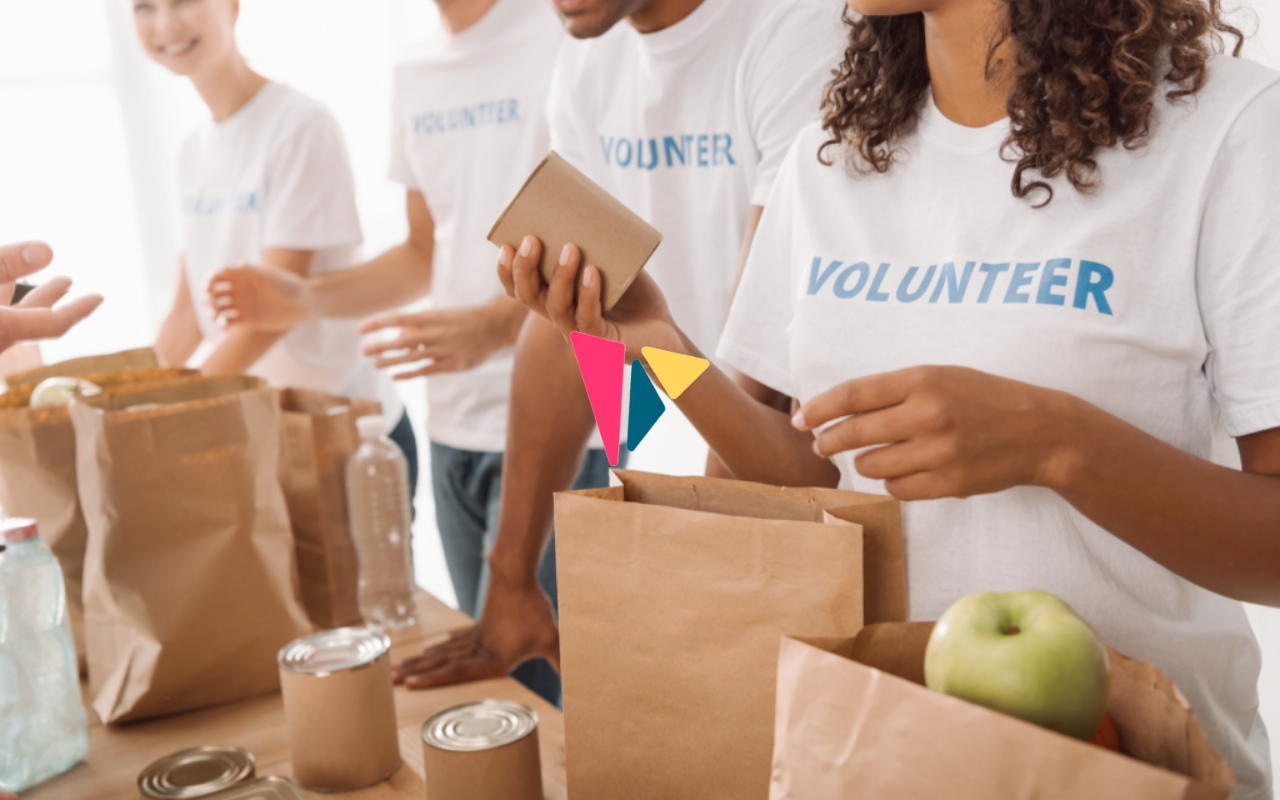
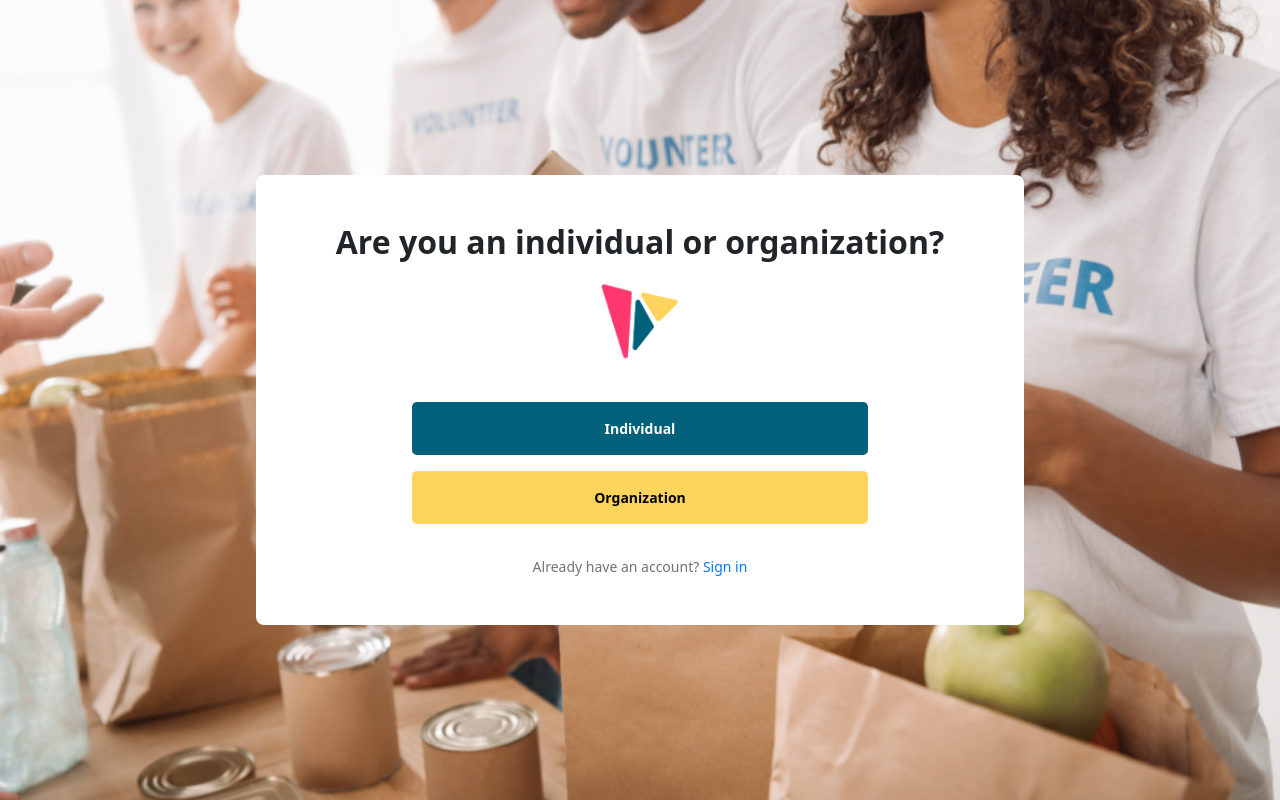
Before and after one commit to AtriaCoop/townhall-frontend, a Next.js app: page / in a window 1280 px wide. Built offline with nearby package versions, Linux system fonts and the light colour scheme.

Commit message:
login screen

```diff
--- a/src/components/header/header.jsx
+++ b/src/components/header/header.jsx
@@ -3,12 +3,13 @@ import styles from '../../styles/header.module.scss';
 
 export default function Header() {
     const [visibleLogos, setVisibleLogos] = useState([]);
+    const [showScreen, setShowScreen] = useState(false); // State to toggle between logo and new screen
 
     useEffect(() => {
         const logoSequence = [
             { src: '/assets/redLogo.png', delay: 0 },
-            { src: '/assets/yellowLogo.png', delay: 1000 },
-            { src: '/assets/blueLogo.png', delay: 2000 },
+            { src: '/assets/yellowLogo.png', delay: 750 },
+            { src: '/assets/blueLogo.png', delay: 1400 },
         ];
 
         logoSequence.forEach((logo, index) => {
@@ -16,18 +17,38 @@ export default function Header() {
                 setVisibleLogos((prev) => [...prev, logo.src]); // Add each part of the logo after a delay
             }, logo.delay);
         });
+
+        // After the final logo finishes loading, transition to the new screen
+        const totalDuration = logoSequence[logoSequence.length - 1].delay + 1500; // Adjust to match the animation timing
+        setTimeout(() => {
+            setShowScreen(true); // Show the new screen
+        }, totalDuration);
+
+        return () => clearTimeout(); // Cleanup
     }, []);
 
     return (
         <div className={styles.header}>
-            {visibleLogos.map((logo, index) => (
+            {!showScreen ? (
+                // Logo sequence
+                visibleLogos.map((logo, index) => (
                     <img
                         key={index}
                         src={logo}
                         alt={`Logo part ${index + 1}`}
                         className={styles.logo}
                     />
-            ))}
+                ))
+            ) : (
+                // New screen
+                <div className={styles.newScreen}>
+                    <h1>Are you an individual or organization?</h1>
+                    <img src="/assets/logo.png" alt="" />
+                    <button className={`${styles.button} ${styles.individualButton}`}>Individual</button>
+                    <button className={`${styles.button} ${styles.organizationButton}`}>Organization</button>
+                    <p>Already have an account? <a href="/login">Sign in</a></p>
+                </div>
+            )}
         </div>
     );
 }
--- a/src/styles/header.module.scss
+++ b/src/styles/header.module.scss
@@ -25,3 +25,60 @@
         opacity: 1;
     }
 }
+
+.newScreen {
+    text-align: center;
+    background-color: white;
+    border-radius: 8px;
+    padding: 3rem 5rem 4rem 5rem;
+
+    h1 {
+        font-weight: 600;
+        font-size: 2rem;
+        margin-bottom: 20px;
+    }
+
+    img {
+        height: 5rem;
+        margin-bottom: 1.5rem;
+    }
+
+    .button {
+        display: block;
+        width: 75%;
+        margin: 1rem auto;
+        padding: 1rem;
+        font-size: 14px;
+        font-weight: 600;
+        cursor: pointer;
+        border: none;
+        border-radius: 5px;
+        color: #fff;
+        transition: background-color 0.3s;
+    }
+
+    .individualButton {
+        background: #01617B;
+    }
+
+    .organizationButton {
+        color: black;
+        background: #FFD45C;
+    }
+
+    a {
+        color: #007bff;
+        text-decoration: none;
+
+        &:hover {
+            text-decoration: underline;
+        }
+    }
+
+    p {
+        color: #71717A;
+        font-size: 14px;
+        margin-bottom: -1rem;
+        margin-top: 2rem;
+    }
+}
```
Also changed, not shown: public/assets/logo.png (added). Lines whose indentation alone changed are shown as unchanged.
